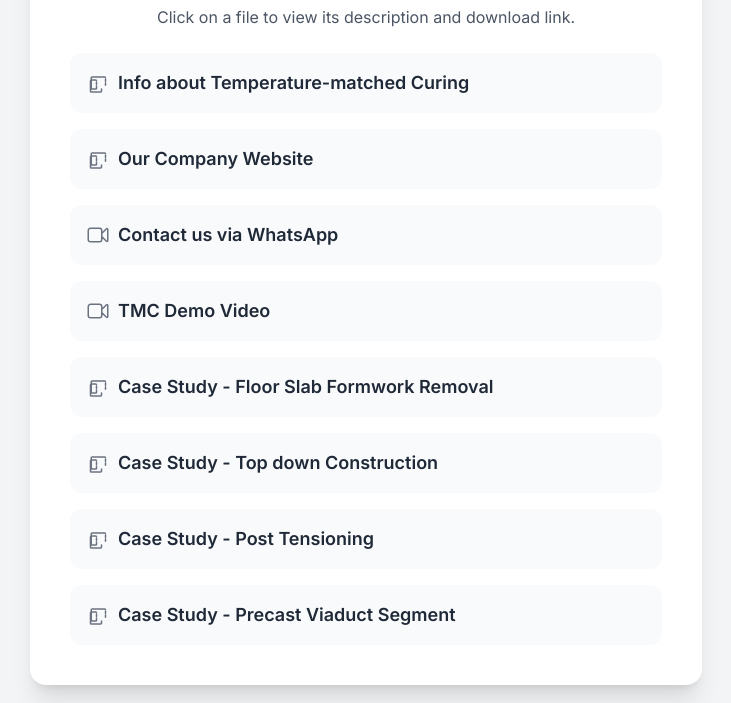
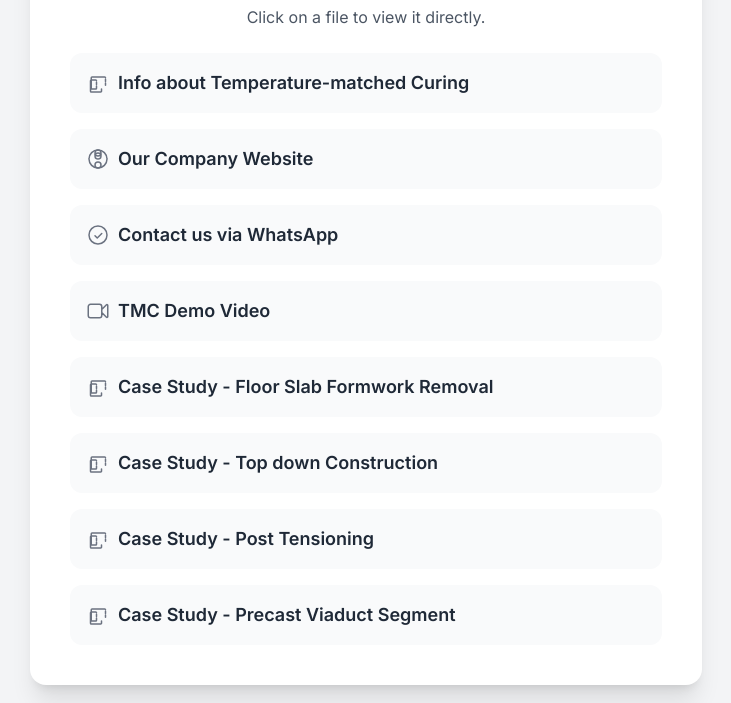
Before and after one commit to ChangQingyang/Marketing-Material, a plain HTML site: page index.html in a window 1280 px wide. Shown: the part 97-800 px from the top of the page, without its empty margins (274-1005 px from the left). Drawn offline with nearby package versions, Linux system fonts and the light colour scheme.

Commit message:
Update index.html

```diff
--- a/index.html
+++ b/index.html
@@ -15,12 +15,10 @@
     <div class="bg-white p-6 md:p-10 rounded-2xl shadow-xl max-w-2xl w-full">
         <h1 class="text-3xl font-bold text-gray-800 mb-2 text-center">ConcreteAI Information</h1>
         <p class="text-gray-600 mb-6 text-center">
-            Click on a file to view its description and download link.
+            Click on a file to view it directly.
         </p>
 
-        <!-- Files List -->
         <div id="fileList" class="space-y-4">
-            <!-- Content will be generated by JavaScript -->
             </div>
 
     </div>
@@ -35,13 +33,13 @@
             },
             {
                 name: "Our Company Website",
-                type: "document",
+                type: "website",
                 description: "Learn more about what we do at ConcreteAI",
                 url: "https://www.concreteai.io"
             },
             {
                 name: "Contact us via WhatsApp",
-               type: "video",
+                type: "whatsapp",
                 description: "Get in touch with a representative for any questions.",
                 url: "https://wa.me/6586973456"
             },
@@ -80,12 +78,10 @@
         const fileListContainer = document.getElementById('fileList');
 
         fileData.forEach((file, index) => {
-            // Create the main file item container
             const fileItem = document.createElement('div');
             fileItem.className = 'bg-gray-50 p-4 rounded-xl cursor-pointer hover:bg-gray-100 transition-colors duration-200';
             fileItem.setAttribute('data-index', index);
 
-            // File title
             const fileTitle = document.createElement('h2');
             fileTitle.className = 'text-lg font-semibold text-gray-800 flex items-center';
 
@@ -93,6 +89,18 @@
             if (file.type === 'video') {
                 icon = `<svg xmlns="http://www.w3.org/2000/svg" fill="none" viewBox="0 0 24 24" stroke-width="1.5" stroke="currentColor" class="w-6 h-6 text-gray-500 mr-2">
                             <path stroke-linecap="round" stroke-linejoin="round" d="M15.75 10.5l4.72-4.72a.75.75 0 011.28.53v11.38a.75.75 0 01-1.28.53l-4.72-4.72M4.5 18.75h9a2.25 2.25 0 002.25-2.25v-9a2.25 2.25 0 00-2.25-2.25h-9A2.25 2.25 0 002.25 7.5v9A2.25 2.25 0 004.5 18.75z" />
+                        </svg>`;
+            } else if (file.type === 'website') {
+                icon = `<svg xmlns="http://www.w3.org/2000/svg" fill="none" viewBox="0 0 24 24" stroke-width="1.5" stroke="currentColor" class="w-6 h-6 text-gray-500 mr-2">
+                            <path stroke-linecap="round" stroke-linejoin="round" d="M12 21a9 9 0 100-18 9 9 0 000 18z" />
+                            <path stroke-linecap="round" stroke-linejoin="round" d="M12 12a3 3 0 100-6 3 3 0 000 6z" />
+                            <path stroke-linecap="round" stroke-linejoin="round" d="M12 15a3 3 0 100 6 3 3 0 000-6z" />
+                            <path stroke-linecap="round" stroke-linejoin="round" d="M12 9a3 3 0 100-6 3 3 0 000 6z" />
+                        </svg>`;
+            } else if (file.type === 'whatsapp') {
+                icon = `<svg xmlns="http://www.w3.org/2000/svg" fill="none" viewBox="0 0 24 24" stroke-width="1.5" stroke="currentColor" class="w-6 h-6 text-gray-500 mr-2">
+                            <path stroke-linecap="round" stroke-linejoin="round" d="M12 21a9 9 0 100-18 9 9 0 000 18z" />
+                            <path stroke-linecap="round" stroke-linejoin="round" d="M15.75 10.5l-4.5 4.5-2.25-2.25" />
                         </svg>`;
             } else { // Assuming 'document'
                 icon = `<svg xmlns="http://www.w3.org/2000/svg" fill="none" viewBox="0 0 24 24" stroke-width="1.5" stroke="currentColor" class="w-6 h-6 text-gray-500 mr-2">
@@ -103,7 +111,6 @@
             fileTitle.innerHTML = icon + file.name;
             fileItem.appendChild(fileTitle);
 
-            // Details section, initially hidden
             const details = document.createElement('div');
             details.className = 'mt-2 text-sm text-gray-600 hidden';
 
@@ -111,20 +118,42 @@
             descriptionParagraph.textContent = file.description;
             details.appendChild(descriptionParagraph);
 
+            // Conditional rendering based on file type
+            if (file.type === 'document') {
+                const pdfViewer = document.createElement('div');
+                pdfViewer.className = 'mt-4 w-full h-[600px] bg-gray-200';
+                pdfViewer.innerHTML = `<iframe src="${file.url}" class="w-full h-full border-0"></iframe>`;
+                details.appendChild(pdfViewer);
+            } else if (file.type === 'video') {
                 const link = document.createElement('a');
                 link.href = file.url;
                 link.target = "_blank";
                 link.rel = "noopener noreferrer";
                 link.className = 'inline-block mt-4 bg-indigo-600 text-white font-semibold py-2 px-6 rounded-xl shadow-lg hover:bg-indigo-700 transition-colors duration-300';
-            link.textContent = file.type === 'video' ? 'Watch Video' : 'Download File';
+                link.textContent = 'Watch Video';
                 details.appendChild(link);
+            } else if (file.type === 'website') {
+                const link = document.createElement('a');
+                link.href = file.url;
+                link.target = "_blank";
+                link.rel = "noopener noreferrer";
+                link.className = 'inline-block mt-4 bg-indigo-600 text-white font-semibold py-2 px-6 rounded-xl shadow-lg hover:bg-indigo-700 transition-colors duration-300';
+                link.textContent = 'Visit Website';
+                details.appendChild(link);
+            } else if (file.type === 'whatsapp') {
+                const link = document.createElement('a');
+                link.href = file.url;
+                link.target = "_blank";
+                link.rel = "noopener noreferrer";
+                link.className = 'inline-block mt-4 bg-green-600 text-white font-semibold py-2 px-6 rounded-xl shadow-lg hover:bg-green-700 transition-colors duration-300';
+                link.textContent = 'Chat via WhatsApp';
+                details.appendChild(link);
+            }
 
             fileItem.appendChild(details);
             fileListContainer.appendChild(fileItem);
 
-            // Add click listener to toggle details
             fileItem.addEventListener('click', () => {
-                // Hide all other details
                 document.querySelectorAll('#fileList > div > div').forEach(d => {
                     if (d !== details) {
                         d.classList.add('hidden');
```
Lines whose indentation alone changed are shown as unchanged.
